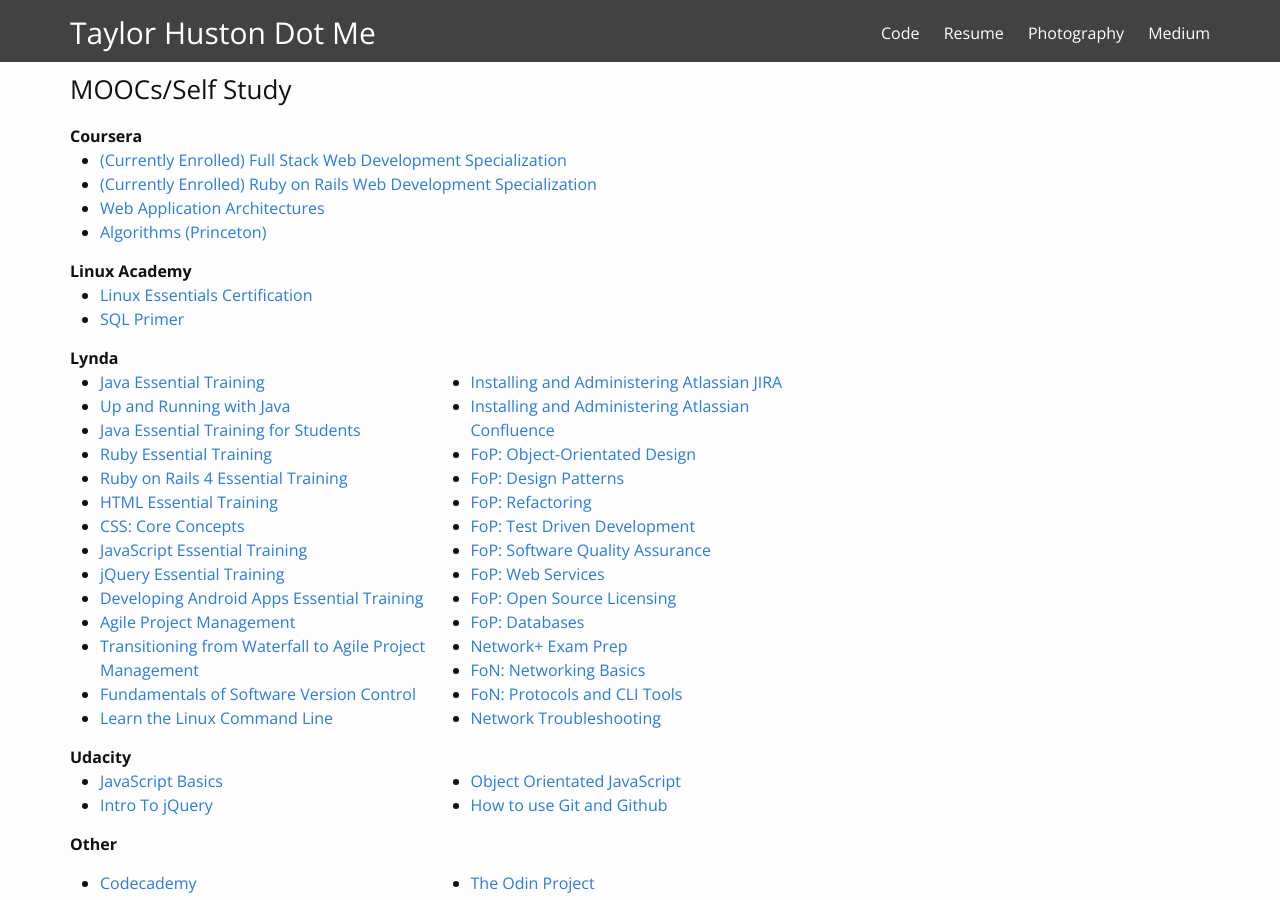
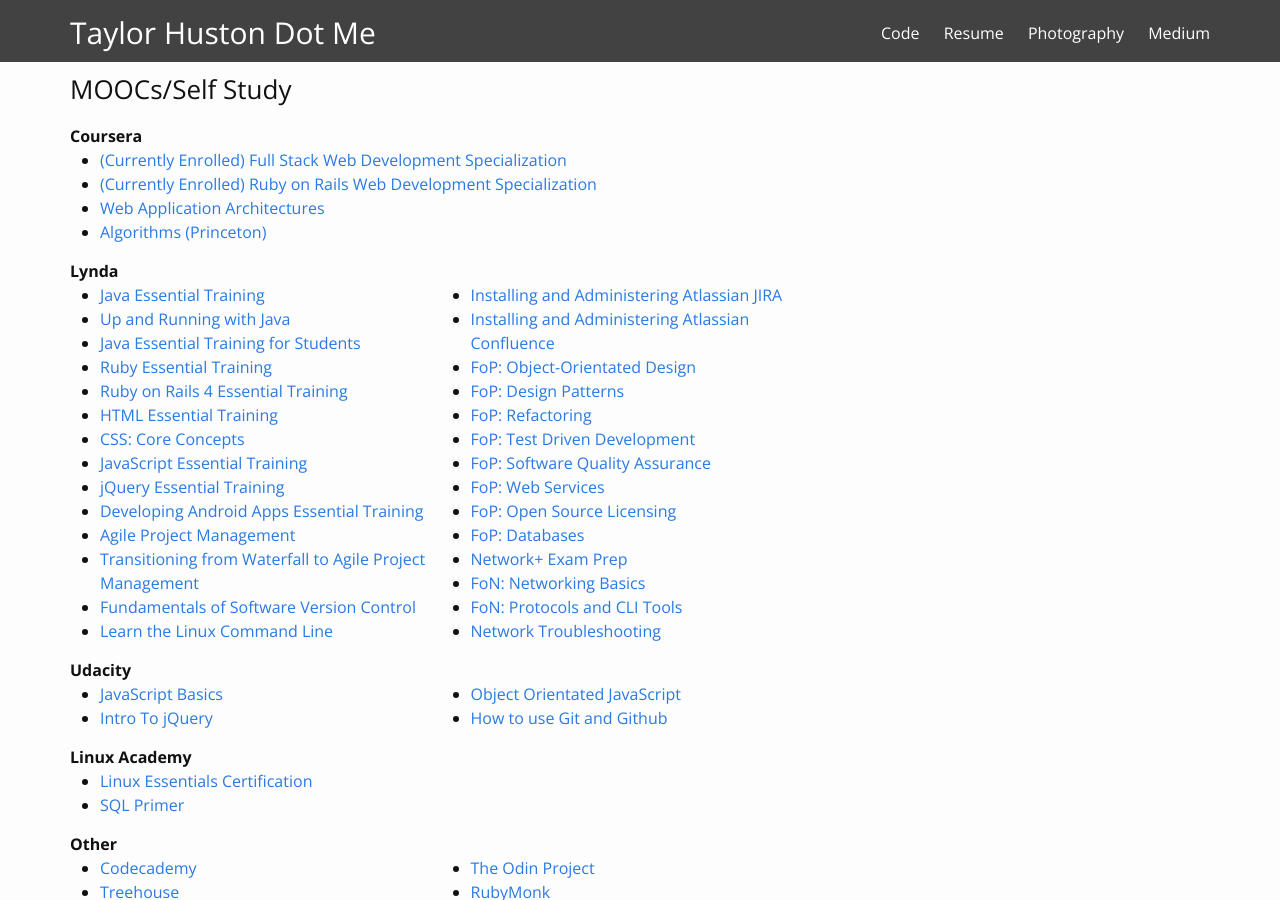
Before and after one commit to TaylorHuston/taylorhuston.github.io, a Jekyll site: the page built from resume.html, in a window 1280 px wide and 900 px high, scrolled down 797 px. Built offline with Jekyll 4.4.1, drawn with Linux system fonts in a browser that asks for light colours; some web fonts are replaced; some of the changed lines change nothing that is shown.

Commit message:
Update Resume

```diff
--- a/resume.html
+++ b/resume.html
@@ -93,21 +93,6 @@
 
   </div>
 
-    <strong>Linux Academy</strong>
-  <br />
-
-  <div class="mooc">
-
-    <ul>
-      <li><a href="https://linuxacademy.com/profile/show/user/name/taylor.a.huston@gmail.com" target="_blank">Linux Essentials Certification</a>
-      </li>
-      <li><a href="https://linuxacademy.com/profile/show/user/name/taylor.a.huston@gmail.com" target="_blank">SQL Primer</a>
-      </li>
-    </ul>
-
-  </div>
-
-
   <strong>Lynda</strong>
 
   <div class="mooc">
@@ -193,8 +178,24 @@
       </li>
     </ul>
   </div>
-  <p><strong>Other</strong>
-  </p>
+
+    <strong>Linux Academy</strong>
+  <br />
+
+  <div class="mooc">
+
+    <ul>
+      <li><a href="https://linuxacademy.com/profile/show/user/name/taylor.a.huston@gmail.com" target="_blank">Linux Essentials Certification</a>
+      </li>
+      <li><a href="https://linuxacademy.com/profile/show/user/name/taylor.a.huston@gmail.com" target="_blank">SQL Primer</a>
+      </li>
+    </ul>
+
+  </div>
+
+  <strong>Other</strong>
+  <br />
+
   <div class="mooc">
     <ul>
       <li><a href="http://www.codecademy.com/pyCoder84523" target="_blank">Codecademy</a>
```
